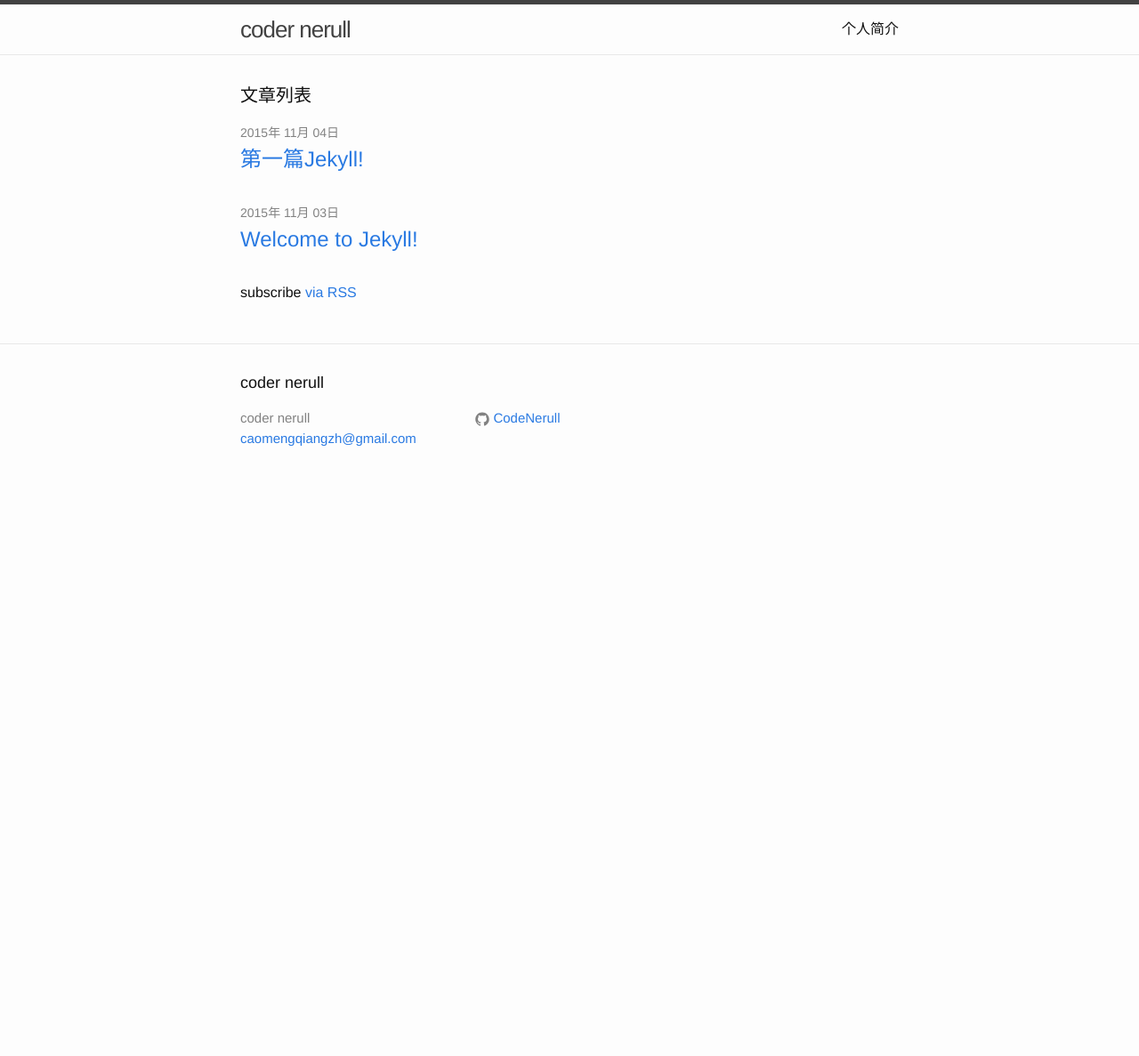
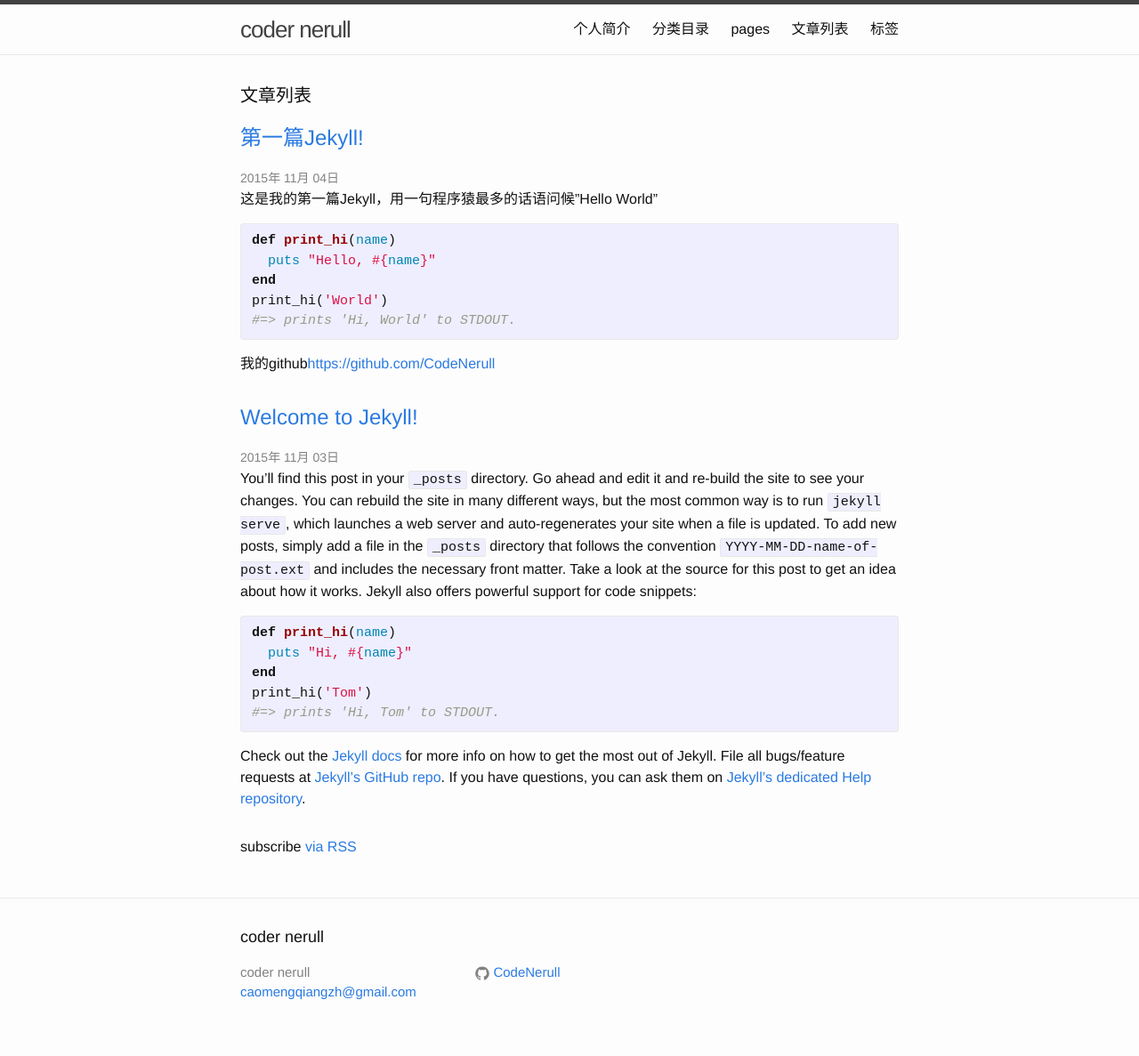
Before and after one commit to CodeNerull/CodeNerull.github.io, a Jekyll site: the page built from index.html, in a window 1280 px wide. Shown: the whole page at 89% size. Built offline with Jekyll 4.4.1, drawn with Linux system fonts in a browser that asks for light colours; before the commit the page ends 900 px from its top, so only the background shows below that.

Commit message:
添加展式方式

```diff
--- a/_posts/2015-11-03-my-first-jekyll.markdown
+++ b/_posts/2015-11-03-my-first-jekyll.markdown
@@ -3,6 +3,7 @@ layout: post
 title:  "第一篇Jekyll!"
 date:   2015-11-04 00:34:00
 categories: essays
+tags: [essays]
 ---
 这是我的第一篇Jekyll，用一句程序猿最多的话语问候"Hello World"
 
--- a/_posts/2015-11-03-welcome-to-jekyll.markdown
+++ b/_posts/2015-11-03-welcome-to-jekyll.markdown
@@ -3,6 +3,7 @@ layout: post
 title:  "Welcome to Jekyll!"
 date:   2015-11-03 23:29:34
 categories: jekyll update
+tags: [essays,jekyll,test]
 ---
 You’ll find this post in your `_posts` directory. Go ahead and edit it and re-build the site to see your changes. You can rebuild the site in many different ways, but the most common way is to run `jekyll serve`, which launches a web server and auto-regenerates your site when a file is updated.
 
--- /dev/null
+++ b/categories.html
@@ -0,0 +1,18 @@
+---
+layout: page
+title: 分类目录
+---
+
+{% for category in site.categories %}
+  <h2 >{{ category[0] | join: "/" }}<span>{{category[1]|size}}</span></h2>
+  <ul>
+    {% assign pages_list = category[1] %}
+    {% for node in pages_list %}
+      {% if page.url == node.url %}
+        <li class="active"><a href="{{ BASE_PATH }}{{node.url}}" class="active">{{node.title}}</a><span>{{node.date|date_to_string}}</span></li>
+      {% else %}
+        <li><a href="{{ BASE_PATH }}{{node.url}}">{{node.title}}</a><span>{{node.date|date_to_string}}</span></li>
+      {% endif %}
+    {% endfor %}
+  </ul>
+{% endfor %}
--- a/index.html
+++ b/index.html
@@ -9,11 +9,11 @@ layout: default
   <ul class="post-list">
     {% for post in site.posts %}
       <li>
-        <span class="post-meta">{{ post.date | date: "%Y年 %m月 %d日" }}</span>
-
         <h2>
           <a class="post-link" href="{{ post.url | prepend: site.baseurl }}">{{ post.title }}</a>
         </h2>
+        <span class="post-meta">{{ post.date | date: "%Y年 %m月 %d日" }}</span>
+        <p>{{ post.excerpt | remove: '<p>' | remove: '</p>' }}</p>
       </li>
     {% endfor %}
   </ul>
--- /dev/null
+++ b/posts.html
@@ -0,0 +1,15 @@
+---
+layout: page
+title: 文章列表
+---
+{% for node in site.posts %}
+    {% if node.title != null %}
+        {% if group == null or group == node.group %}
+            {% if page.url == node.url %}
+                <li class="active"><a href="{{ BASE_PATH }}{{node.url}}" class="active">{{node.title}}</a><span>{{node.date|date_to_string}}</span></li>
+            {% else %}
+                <li><a href="{{ BASE_PATH }}{{node.url}}">{{node.title}}</a><span>{{node.date|date_to_string}}</span></li>
+            {% endif %}
+        {% endif %}
+    {% endif %}
+{% endfor %}
--- /dev/null
+++ b/tags.html
@@ -0,0 +1,24 @@
+---
+layout: page
+title: 标签
+---
+
+<ul>
+{% for tags in site.tags %}
+<li >{{ tags[0] | join: "/" }}{{ tags[1] | size }}</li>
+{% endfor %}
+</ul>
+
+{% for tags in site.tags %}
+    <h2 >{{ tags[0] | join: "/" }}</h2>
+    <ul>
+        {% assign pages_list = tags[1] %}
+        {% for node in pages_list %}
+            {% if page.url == node.url %}
+                <li class="active"><a href="{{ BASE_PATH }}{{node.url}}" class="active">{{node.title}}</a><span>{{node.date|date_to_string}}</span></li>
+            {% else %}
+                <li><a href="{{ BASE_PATH }}{{node.url}}">{{node.title}}</a><span>{{node.date|date_to_string}}</span></li>
+            {% endif %}
+        {% endfor %}
+    </ul>
+{% endfor %}
```
Also changed, not shown: pages.html (added, +15 -0 lines).
